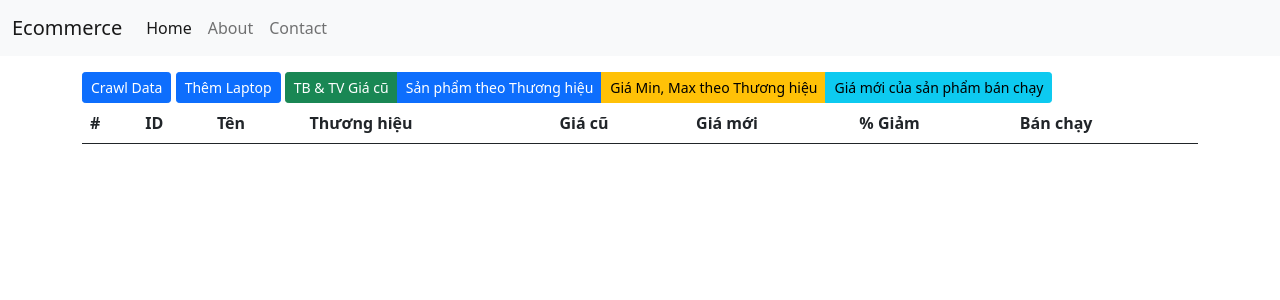
After one commit to vuvantang/bai1, a Flask app: page / in a window 1280 px wide. The commit adds this page. Shown: the top 300 px of the page. Run offline with Flask 3, Linux system fonts and the light colour scheme; lists and menus that the app fills with data are empty.

Commit message:
Thêm sửa xóa

```diff
--- a/main.py
+++ b/main.py
@@ -1,5 +1,5 @@
 from crawl import Crawl
-from flask import Flask, render_template, Response
+from flask import Flask, render_template, Response, request, redirect, url_for, flash
 from flask_cors import CORS
 from config import Config
 from models import db, LaptopModel
@@ -8,6 +8,7 @@ from matplotlib.backends.backend_agg import FigureCanvasAgg as FigureCanvas
 import io
 
 app = Flask(__name__)
+app.secret_key = 'key_bao_mat'
 
 # Load cấu hình kết nối database
 app.config.from_object(Config)
@@ -17,6 +18,7 @@ CORS(app)
 
 # Kết nối database
 db.init_app(app)
+
 
 @app.route('/number-product')
 def number_product():
@@ -28,6 +30,7 @@ def number_product():
     # Truyền dữ liệu ảnh đến trang web
     return Response(output.getvalue(), mimetype='image/png')
 
+
 @app.route('/percent-discount')
 def percent_discount():
 
@@ -37,6 +40,7 @@ def percent_discount():
     canvas.print_png(output)
     # Truyền dữ liệu ảnh đến trang web
     return Response(output.getvalue(), mimetype='image/png')
+
 
 @app.route('/new-price')
 def new_price_best_seller():
@@ -49,6 +53,8 @@ def new_price_best_seller():
     return Response(output.getvalue(), mimetype='image/png')
 
 # Route crawl dữ liệu từ trang web gearvn.com
+
+
 @app.route('/crawl', methods=['GET'])
 def crawl_laptop():
     url = 'https://gearvn.com/collections/laptop-gaming-ban-chay'
@@ -58,12 +64,54 @@ def crawl_laptop():
 
     LaptopModel.avg_price(laptops)
 
-    return LaptopModel.serialize_list(laptops)
+    # return LaptopModel.serialize_list(laptops)
+    return redirect(url_for('index'))
 
-@app.route('/laptops')
-def list_laptops():
+
+@app.route('/')
+def index():
     laptops = LaptopModel.query.all()
-    return render_template('laptops.html', laptops=laptops)
+    return render_template('index.html', laptops=laptops)
+
+
+@app.route('/add_laptop', methods=['GET', 'POST'])
+@app.route('/edit_laptop/<int:laptop_id>', methods=['GET', 'POST'])
+def edit_laptop(laptop_id=None):
+    if laptop_id:
+        laptop = LaptopModel.query.get(laptop_id)
+    else:
+        laptop = None
+
+    if not laptop:
+        laptop = LaptopModel('', '', 0, 0, 0, False)
+
+    if request.method == 'POST':
+        laptop.name = request.form['name']
+        laptop.brand = request.form['brand']
+        laptop.old_price = request.form['old_price']
+        laptop.new_price = request.form['new_price']
+        laptop.percent_discount = request.form['percent_discount']
+        laptop.best_seller = request.form.get('best_seller') == 'on'
+
+        if not laptop_id:
+            db.session.add(laptop)
+
+        db.session.commit()
+        flash('Cập nhật thông tin thành công!', 'success')
+        return redirect(url_for('index'))
+    return render_template('edit_laptop.html', laptop=laptop)
+
+
+@app.route('/delete_laptop/<int:laptop_id>', methods=['DELETE'])
+def delete_laptop(laptop_id):
+    laptop = LaptopModel.query.get(laptop_id)
+    if laptop:
+        db.session.delete(laptop)
+        db.session.commit()
+        return {'result': 'success'}
+    else:
+        return {'result': 'failure'}
+
 
 if __name__ == '__main__':
     with app.app_context():
--- a/templates/base.html
+++ b/templates/base.html
@@ -41,6 +41,7 @@
     <!-- Optional JavaScript -->
     <!-- Popper.js first, then Bootstrap JS -->
     <script src="https://cdn.jsdelivr.net/npm/@popperjs/core@2.9.2/dist/umd/popper.min.js" integrity="sha384-IQsoLXl5PILFhosVNubq5LC7Qb9DXgDA9i+tQ8Zj3iwWAwPtgFTxbJ8NT4GN1R8p" crossorigin="anonymous"></script>
-<script src="https://cdn.jsdelivr.net/npm/bootstrap@5.0.2/dist/js/bootstrap.min.js" integrity="sha384-cVKIPhGWiC2Al4u+LWgxfKTRIcfu0JTxR+EQDz/bgldoEyl4H0zUF0QKbrJ0EcQF" crossorigin="anonymous"></script>
+    <script src="https://cdn.jsdelivr.net/npm/bootstrap@5.0.2/dist/js/bootstrap.min.js" integrity="sha384-cVKIPhGWiC2Al4u+LWgxfKTRIcfu0JTxR+EQDz/bgldoEyl4H0zUF0QKbrJ0EcQF" crossorigin="anonymous"></script>
+    {% block scripts %}{% endblock %}
   </body>
 </html>
--- /dev/null
+++ b/templates/index.html
@@ -0,0 +1,81 @@
+{% extends 'base.html' %} {% block title %}Danh sách Laptop{% endblock %} {%
+block content %}
+<a href="{{ url_for('crawl_laptop') }}" class="btn btn-primary btn-sm"
+  >Crawl Data</a
+>
+<a href="{{ url_for('edit_laptop') }}" class="btn btn-primary btn-sm"
+  >Thêm Laptop</a
+>
+<div class="btn-group" role="group" aria-label="Basic example">
+  <button type="button" class="btn btn-success btn-sm">TB & TV Giá cũ</button>
+  <button type="button" class="btn btn-primary btn-sm">
+    Sản phẩm theo Thương hiệu
+  </button>
+  <button type="button" class="btn btn-warning btn-sm">
+    Giá Min, Max theo Thương hiệu
+  </button>
+  <button type="button" class="btn btn-info btn-sm">
+    Giá mới của sản phẩm bán chạy
+  </button>
+</div>
+<table class="table table-striped">
+  <thead>
+    <tr>
+      <th>#</th>
+      <th>ID</th>
+      <th>Tên</th>
+      <th>Thương hiệu</th>
+      <th>Giá cũ</th>
+      <th>Giá mới</th>
+      <th>% Giảm</th>
+      <th>Bán chạy</th>
+    </tr>
+  </thead>
+  <tbody>
+    {% for laptop in laptops %}
+    <tr>
+      <td>
+        <a
+          href="{{ url_for('edit_laptop', laptop_id=laptop.id) }}"
+          class="btn btn-warning btn-sm"
+          >Sửa</a
+        >
+        <button
+          type="button"
+          class="btn btn-danger btn-sm"
+          onclick="deleteItem('{{ laptop.id }}')"
+        >
+          Xóa
+        </button>
+      </td>
+      <td>{{ laptop.id }}</td>
+      <td>{{ laptop.name }}</td>
+      <td>{{ laptop.brand }}</td>
+      <td>{{ laptop.old_price }}</td>
+      <td>{{ laptop.new_price }}</td>
+      <td>{{ laptop.percent_discount }}</td>
+      <td>{{ laptop.best_seller }}</td>
+    </tr>
+    {% endfor %}
+  </tbody>
+</table>
+{% endblock %} {% block scripts %}
+<script>
+  function deleteItem(laptopId) {
+    if (confirm("Bạn có chắc chắn muốn xóa sản phẩm này không?")) {
+      fetch(`/delete_laptop/${laptopId}`, { method: "DELETE" })
+        .then((response) => response.json())
+        .then((data) => {
+          if (data.result === "success") {
+            location.reload();
+          } else {
+            alert("Xóa item không thành công!");
+          }
+        })
+        .catch((error) => {
+          alert(error);
+        });
+    }
+  }
+</script>
+{% endblock %}
```
Also changed, not shown: templates/edit_laptop.html (added, +80 -0 lines), templates/laptops.html (deleted, +0 -43 lines).
